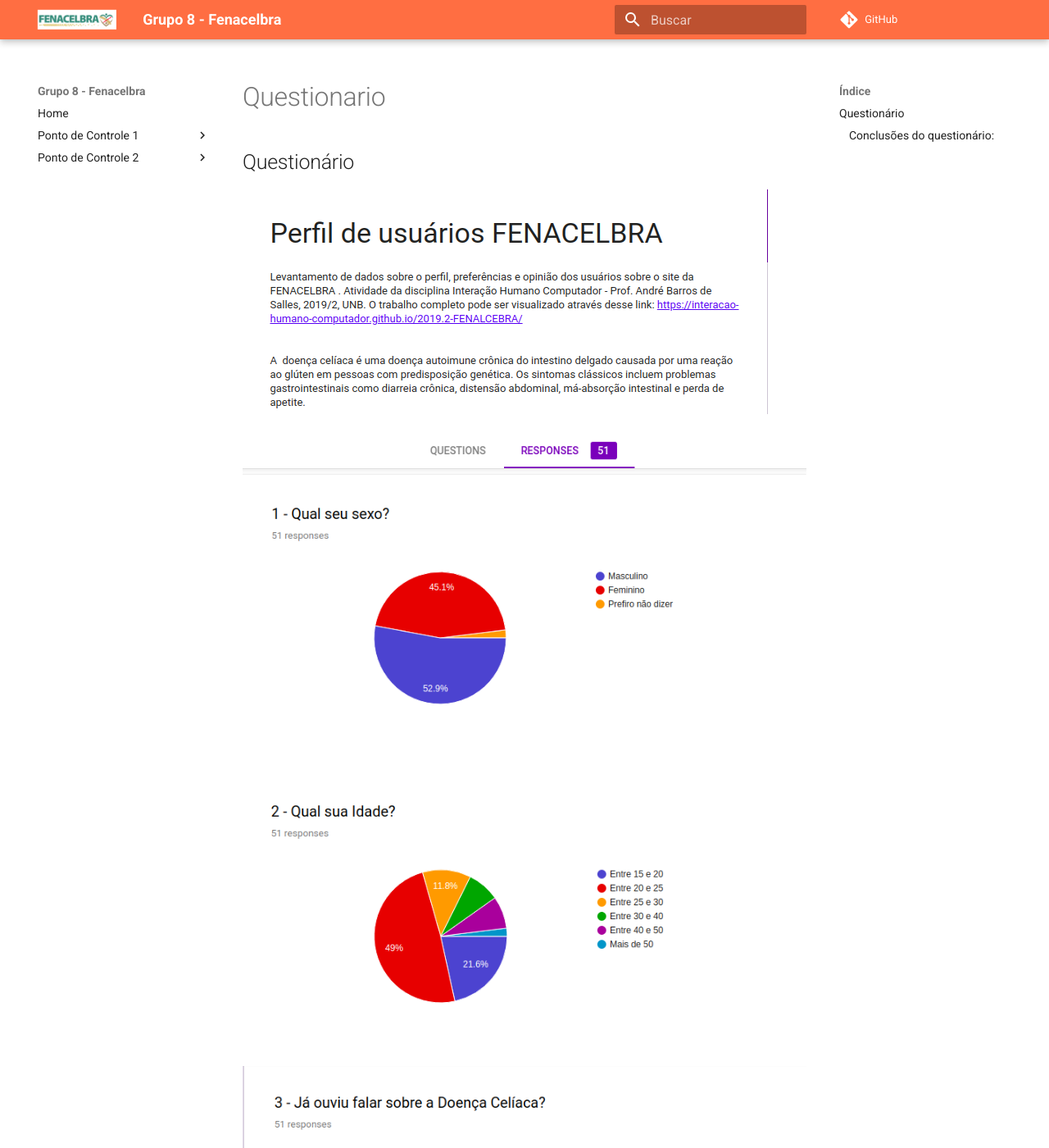
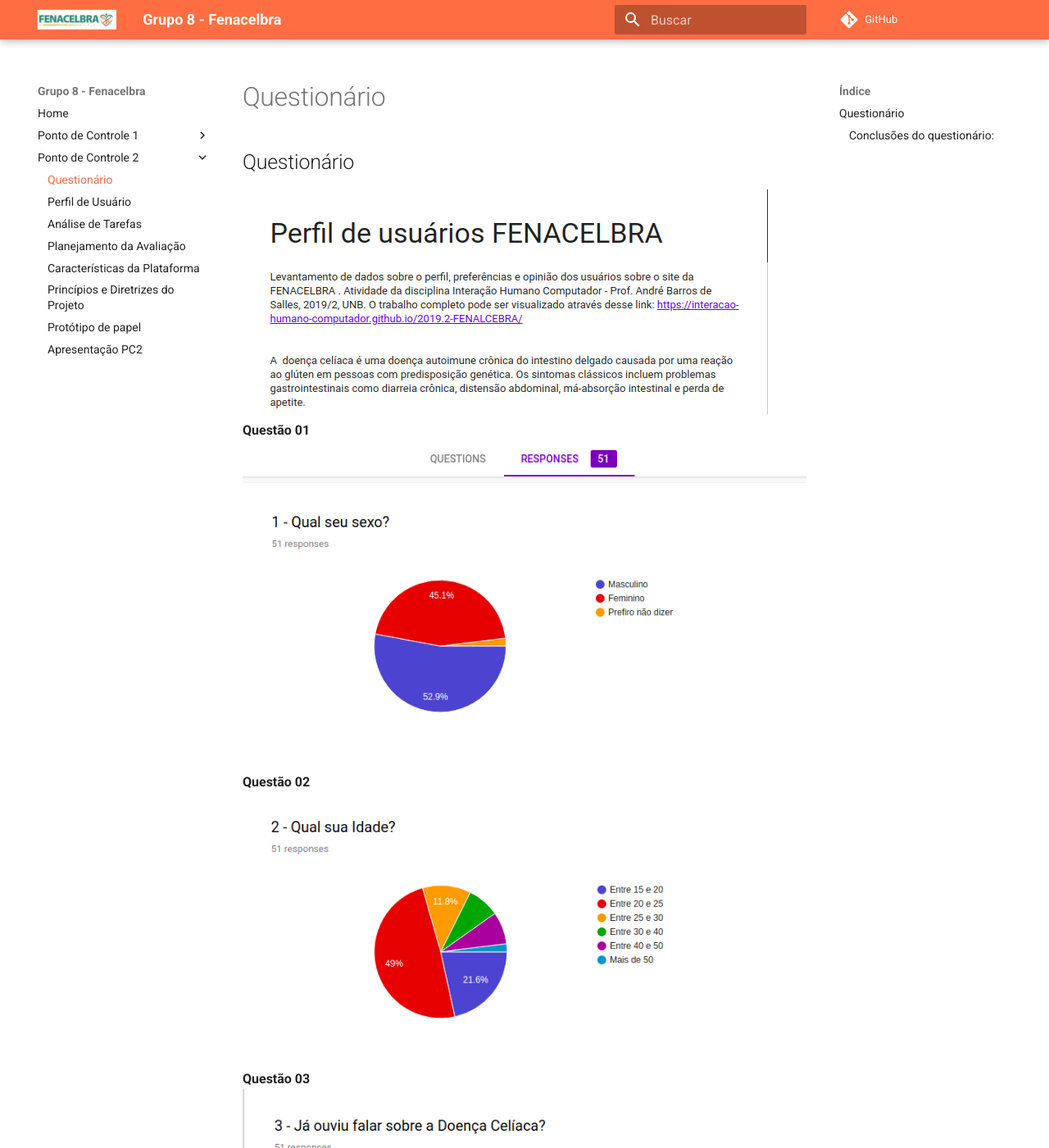
Before and after one commit to Interacao-Humano-Computador/2019.2-FENALCEBRA, an MkDocs documentation site: the page built from docs/ponto_de_controle_2/questionario.md, in a window 1280 px wide and 1400 px high. Shown: the whole window at 82% size. Built offline with MkDocs 1.6.1 and Material for MkDocs 9.7.7, drawn with Linux system fonts in a browser that asks for light colours; comment, search, counter and statistics services are not loaded; some of the changed text lies outside the part shown.

Commit message:
Adicionando questionario no menu.

```diff
--- a/docs/ponto_de_controle_2/questionario.md
+++ b/docs/ponto_de_controle_2/questionario.md
@@ -1,29 +1,29 @@
 ## Questionário
 
 ![Quest0](../assets/img/quest00.png)
-
+**Questão 01**
 ![Quest1](../assets/img/quest1.png)
-
+**Questão 02**
 ![Quest2](../assets/img/quest2.png)
-
+**Questão 03**
 ![Quest3](../assets/img/quest3.png)
-
+**Questão 04**
 ![Quest4](../assets/img/quest4.png)
-
+**Questão 05**
 ![Quest5](../assets/img/quest5.png)
-
+**Questão 06**
 ![Quest6](../assets/img/quest6.png)
-
+**Questão 07**
 ![Quest7](../assets/img/quest7.png)
-
+**Questão 08**
 ![Quest8](../assets/img/quest8.png)
-
+**Questão 09**
 ![Quest9](../assets/img/quest9.png)
-
+**Questão 10**
 ![Quest10](../assets/img/quest10.png)
-
+**Questão 11**
 ![Quest11](../assets/img/quest11.png)
-
+**Questão 12**
 ![Quest12](../assets/img/quest12.png)
 
 
--- a/mkdocs.yml
+++ b/mkdocs.yml
@@ -10,6 +10,7 @@ nav:
       - Apresentação PC1: 'ponto_de_controle_1/apresentacaoPc1.md'
 
     - Ponto de Controle 2:
+      - Questionário: 'ponto_de_controle_2/questionario.md'
       - Perfil de Usuário: 'ponto_de_controle_2/perfil_usuario.md'
       - Análise de Tarefas: 'ponto_de_controle_2/analise_tarefas.md'
       - Planejamento da Avaliação: 'ponto_de_controle_2/planejamento_avaliacao.md'
```
